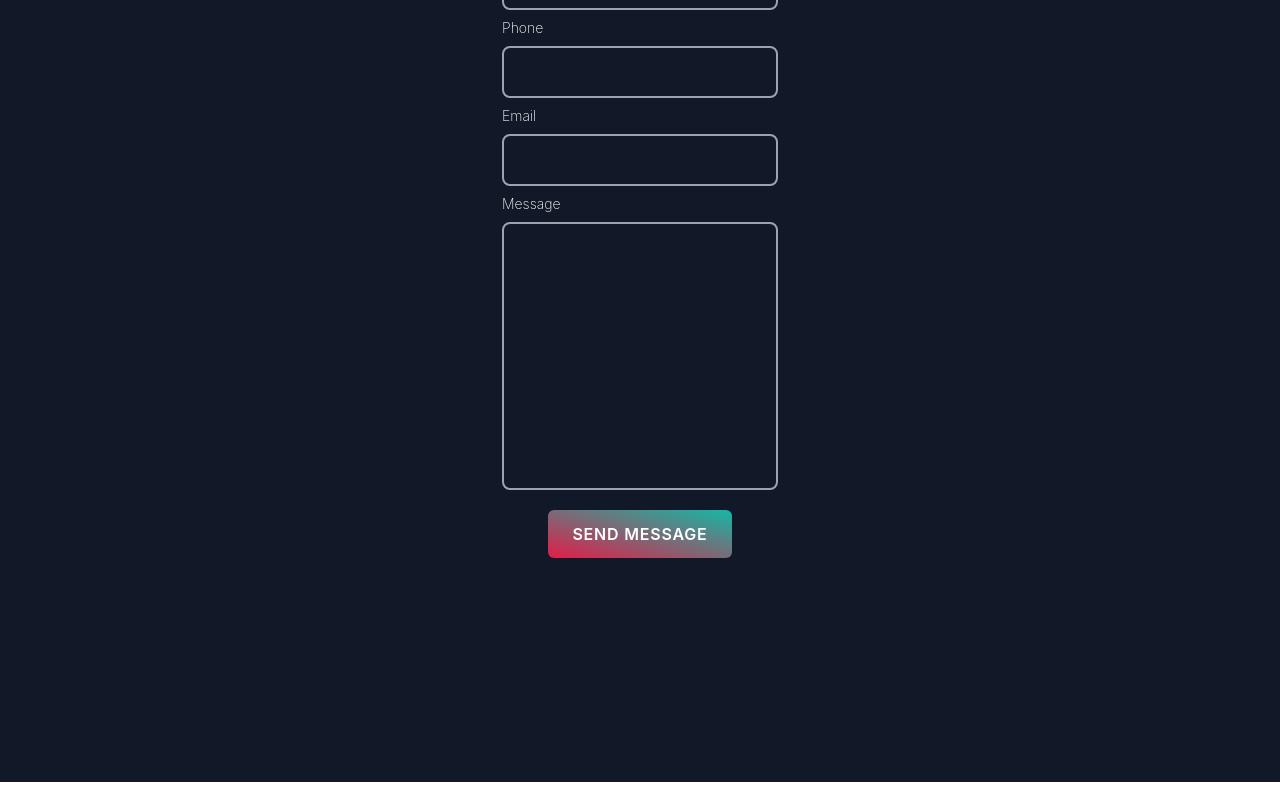
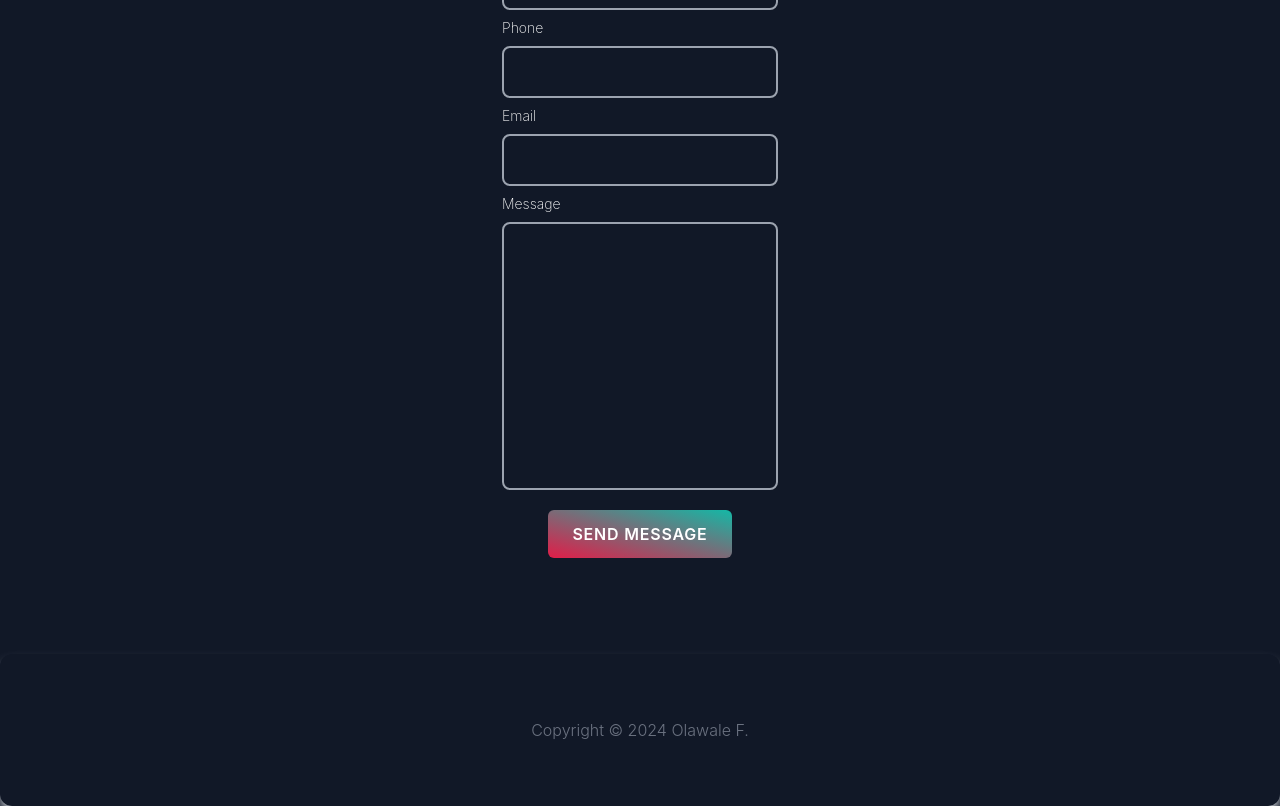
Before and after one commit to Olawale-Fakorede/olawaleFakorede, a React (Create React App) app: page / in a window 1280 px wide. Shown: the part 5562-6368 px from the top of the page. Before the commit the page ends 6344 px from the top, so only its background shows below. Built offline with nearby package versions, Linux system fonts and the light colour scheme.

Commit message:
modified footer and services(projects)

```diff
--- a/src/components/Footer.js
+++ b/src/components/Footer.js
@@ -2,9 +2,9 @@ import React from 'react'
 
 const Footer = () => {
   return (
-    <section className='min-h-fit flex flex-col justify-start items-center py-16 px-5'>
+    <section className='min-h-fit flex flex-col justify-start items-center py-16 px-3 p-4 shadow-lg dark:shadow-gray-300 rounded-xl duration-300 ease-in-out'>
         <p className='max-w-xl font-light text-gray-500'>
-
+        Copyright © 2024 Olawale F.
         </p>
     </section>
   )
--- a/src/components/Services.js
+++ b/src/components/Services.js
@@ -115,8 +115,6 @@ const Services = () => {
                             </a>
                         </div>
                     </span>
-
-
             ))}
         </div>
 
```
